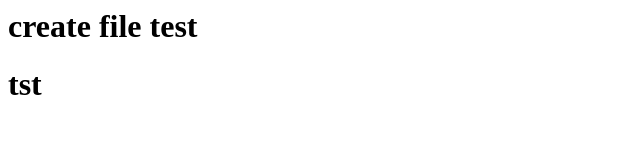
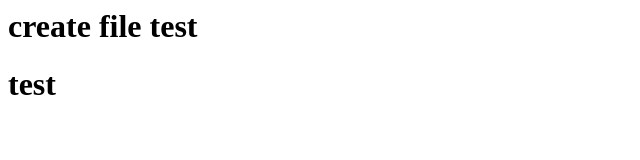
Before and after one commit to dtsutsuji/dtsutsuji.github.io, a plain HTML site: page index.html in a window 1280 px wide. Shown: the full height of the page, 0-640 px from the left. Drawn offline with Linux system fonts and the light colour scheme.

Commit message:
誤字の訂正

```diff
--- a/index.html
+++ b/index.html
@@ -1,2 +1,2 @@
 <h1>create file test<h1>
-  tst
+  test
```
